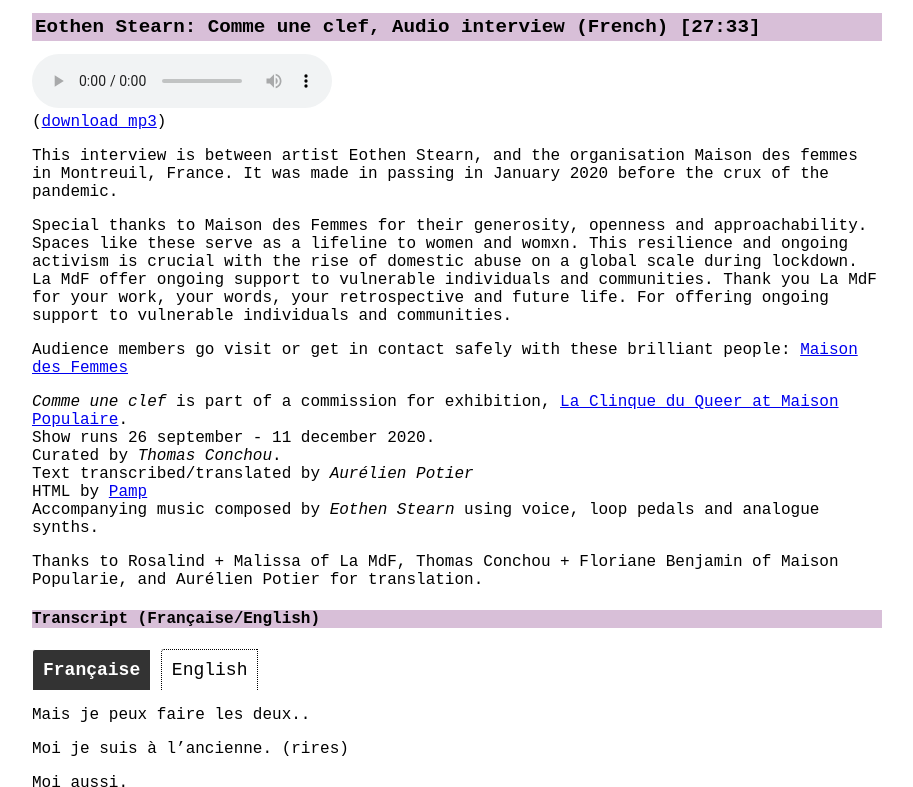
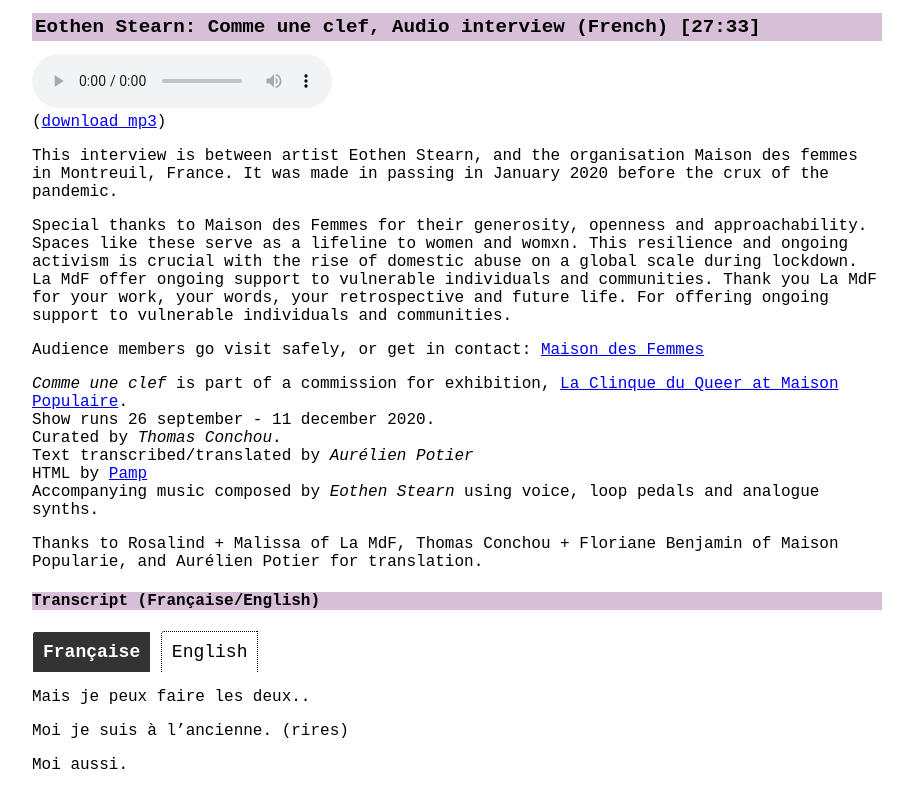
Before and after one commit to pamp-studio/eothen-stearn--comme-une-clef, a plain HTML site: page index.html in a window 1280 px wide. Shown: the top 787 px of the page, without its empty margins (183-1096 px from the left). Drawn offline with Linux system fonts and the light colour scheme.

Commit message:
update copy about audience

```diff
--- a/index.html
+++ b/index.html
@@ -49,7 +49,7 @@
 (<a href="media/audio/Eothen-Stearn-Comme-Une-Clef.mp3" download>download mp3</a>)
 <p>This interview is between artist Eothen Stearn, and the organisation Maison des femmes in Montreuil, France. It was made in passing in January 2020 before the crux of the pandemic.</p>
 <p>Special thanks to Maison des Femmes for their generosity, openness and approachability. Spaces like these serve as a lifeline to women and womxn. This resilience and ongoing activism is crucial with the rise of domestic abuse on a global scale during lockdown. La MdF offer ongoing support to vulnerable individuals and communities. Thank you La MdF for your work, your words, your retrospective and future life. For offering ongoing support to vulnerable individuals and communities.</p>
-<p>Audience members go visit or get in contact safely with these brilliant people: <a href="https://maisondesfemmes.org/" rel="noopener" rel="noreferrer" target="_blank">Maison des Femmes</a></p>
+<p>Audience members go visit safely, or get in contact: <a href="https://maisondesfemmes.org/" rel="noopener" rel="noreferrer" target="_blank">Maison des Femmes</a></p>
 <p><em>Comme une clef</em> is part of a commission for exhibition, <a href='https://www.maisonpop.fr/la-clinique-du-queer' rel="noopener" rel="noreferrer" target="_blank">La Clinque du Queer at Maison Populaire</a>.<br/>
 Show runs 26 september - 11 december 2020.<br/>
 Curated by <em>Thomas Conchou</em>.<br/>
```
